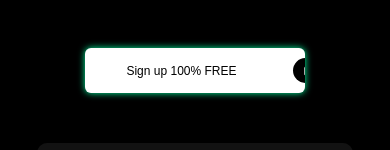
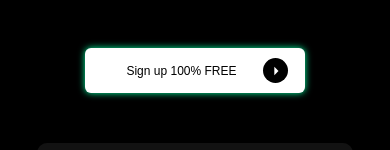
Before and after one commit to Sajid8890/mynewsletter, a plain HTML site: page index.html in a window 390 px wide. In both pictures the pointer is over the element 135 px from the left and 943 px from the top of the page. Shown: the part 873-1023 px from the top of the page. Drawn offline with Linux system fonts and the light colour scheme; a web font is replaced by a local one.

Commit message:
Update index.html

```diff
--- a/index.html
+++ b/index.html
@@ -193,7 +193,7 @@ background-color: #fff;
 color: #000;
 }
 .slide-button:hover .icon {
-transform: translateX(200px);
+transform: translateX(190px);
 }
 
 .slide-button:hover .text {
@@ -480,7 +480,7 @@ font-size: 12px !important;
 width: 220px !important;
 }
 .slide-button:hover .icon {
-transform: translateX(170px) !important;
+transform: translateX(140px) !important;
 }
 .mbox3 .twoboxes-container{
     flex-direction: column;
```
